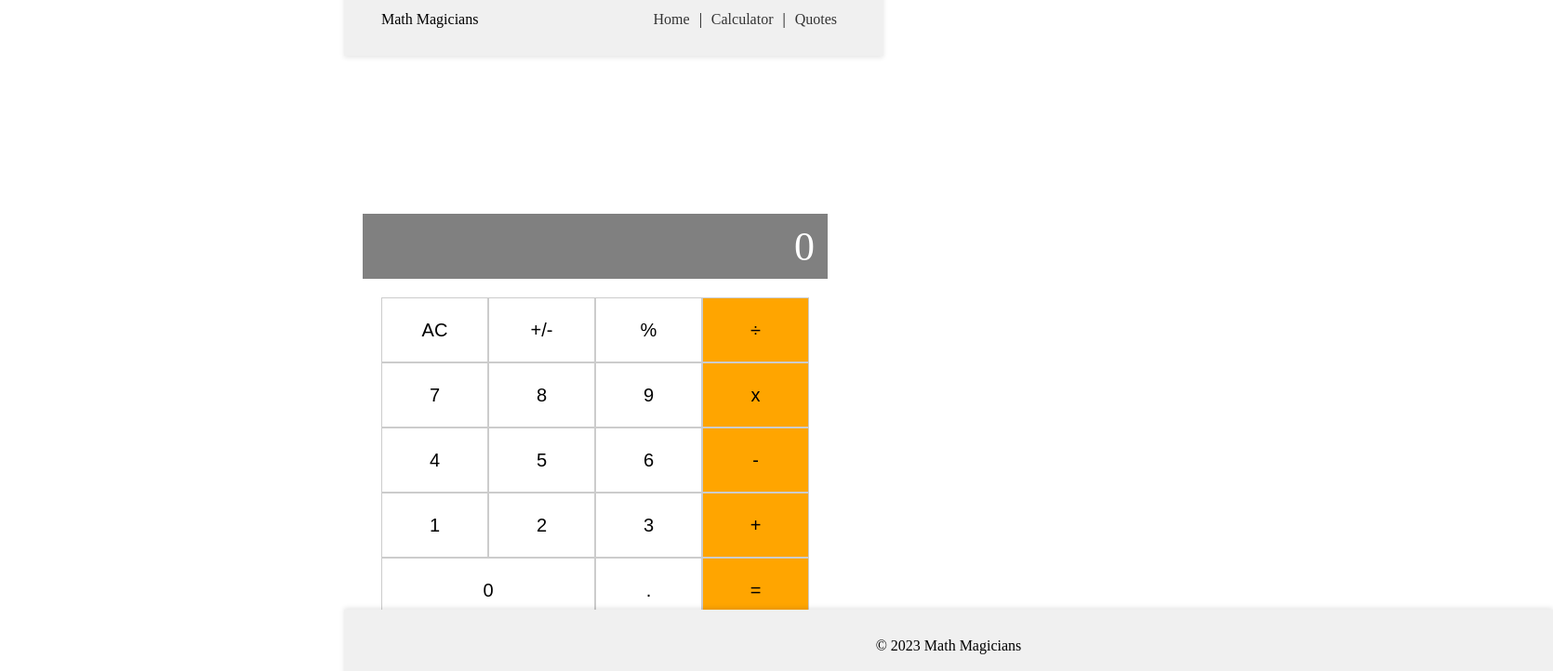
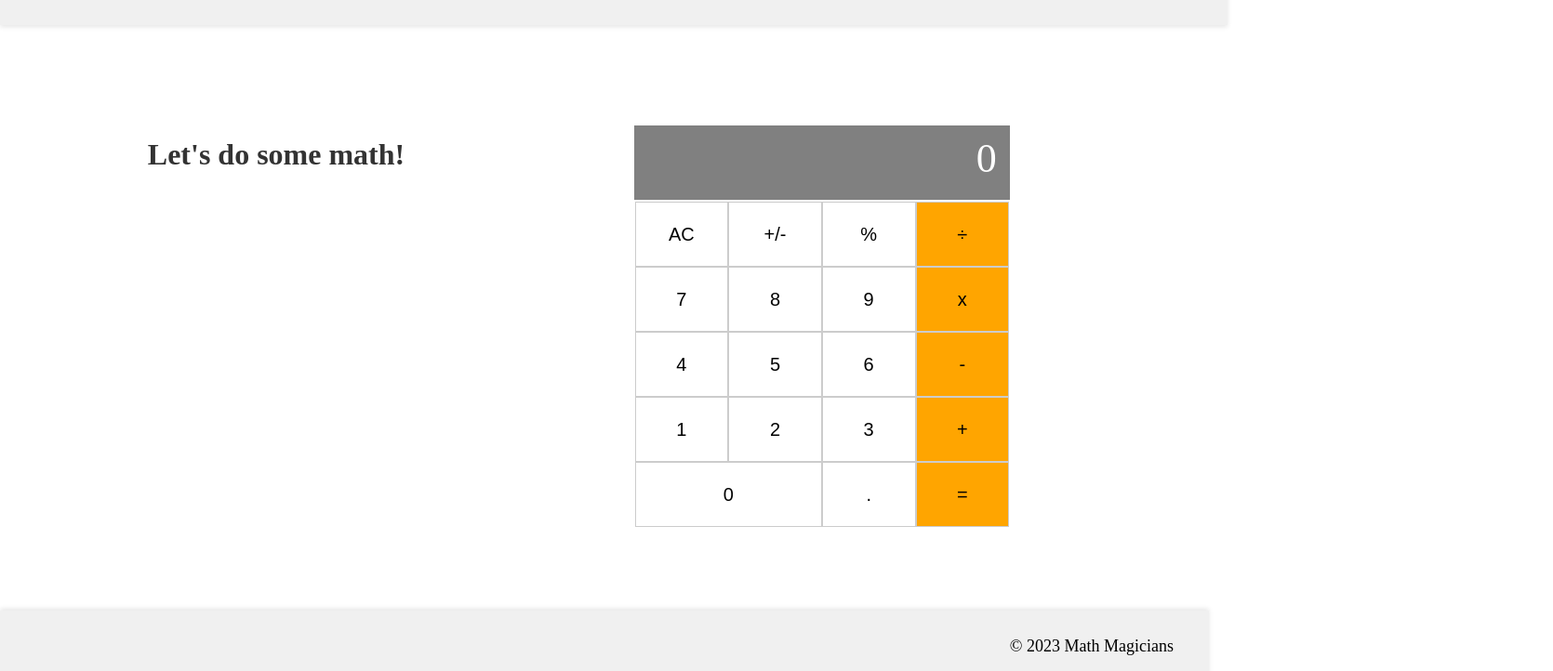
Before and after one commit to CVILLA09/Math-Magicians, a React (Create React App) app: page /calculator in a window 1280 px wide. Shown: the part 66-788 px from the top of the page at 93% size, 1670 px wide, since content can reach past the window. Built offline with nearby package versions, Linux system fonts and the light colour scheme.

Commit message:
Improve overall styling for full-website pages

```diff
--- a/src/components/Calculator.css
+++ b/src/components/Calculator.css
@@ -1,14 +1,32 @@
 /* Style for the display */
+.calculator-container {
+  display: flex;
+  justify-content: space-between;
+  align-items: center;
+  padding: 40px 100px; /* Adjust as needed */
+  max-width: 100%;
+}
+
+.calculator-heading {
+  font-size: 2rem;
+  text-align: left;
+  color: #333;
+  width: 40%; /* Adjust as needed */
+  margin-top: -360px;
+  margin-right: 150px;
+}
+
 .display {
   background-color: gray;
   color: white;
-  width: 100%;
-  height: 70px;
+  width: 92%;
+  height: 80px;
   text-align: right;
   padding: 10px;
   box-sizing: border-box;
   font-size: 44px;
   padding-right: 14px;
+  margin-bottom: -2vh;
 }
 
 /* Style for buttons */
@@ -46,7 +64,6 @@
 /* Layout styling for buttons and calculator */
 .calculator {
   width: 500px;
-  margin: 150px auto;
   display: flex;
   flex-direction: column;
   align-items: center;
--- a/src/components/Calculator.js
+++ b/src/components/Calculator.js
@@ -16,6 +16,8 @@ const Calculator = () => {
   };
 
   return (
+    <div className="calculator-container">
+      <h2 className="calculator-heading">Let&apos;s do some math!</h2>
       <div className="calculator">
         <Display value={calculatorData.next || calculatorData.total || '0'} />
         <div className="buttons">
@@ -40,6 +42,7 @@ const Calculator = () => {
           <Button label="=" onClick={() => handleButtonClick('=')} />
         </div>
       </div>
+    </div>
   );
 };
 
--- a/src/layout/Footer.css
+++ b/src/layout/Footer.css
@@ -1,9 +1,15 @@
 footer {
-    position: absolute;
-    bottom: 0;
-    width: 100%;
-    background-color: #f0f0f0;
-    padding: 10px;
-    text-align: center;
-    box-shadow: 0px -2px 5px rgba(0, 0, 0, 0.1);
-  }
+  width: 100%;
+  background-color: #f0f0f0;
+  padding: 10px;
+  text-align: right;
+  font-size: large;
+  box-shadow: 0px -2px 5px rgba(0, 0, 0, 0.1);
+  position: fixed;
+  bottom: 0;
+  left: 0;
+}
+
+.footer-text {
+  margin-right: 10px;
+}
--- a/src/layout/Footer.js
+++ b/src/layout/Footer.js
@@ -3,7 +3,7 @@ import './Footer.css';
 
 const Footer = () => (
   <footer>
-    <div>© 2023 Math Magicians</div>
+    <div className="footer-text">© 2023 Math Magicians</div>
   </footer>
 );
 
--- a/src/layout/Navbar.css
+++ b/src/layout/Navbar.css
@@ -2,10 +2,23 @@ nav {
     display: flex;
     justify-content: space-between;
     align-items: center;
+    font-size: larger;
     background-color: #f0f0f0;
     padding: 10px 20px;
     box-shadow: 0px 2px 5px rgba(0, 0, 0, 0.1);
     width: 100%;
+    position: fixed;
+    top: 0;
+    left: 0;
+  }
+
+  .navbar-title {
+    font-size: 2rem;
+  }
+
+  .navbar-links {
+    margin-right: 10px;
+    gap: 7px;
   }
 
   nav div {
@@ -21,4 +34,5 @@ nav {
 
   nav a:hover {
     text-decoration: underline;
+    color: blue;
   }
--- a/src/layout/Navbar.js
+++ b/src/layout/Navbar.js
@@ -4,8 +4,8 @@ import './Navbar.css';
 
 const Navbar = () => (
   <nav>
-    <div>Math Magicians</div>
-    <div>
+    <div className="navbar-title">Math Magicians</div>
+    <div className="navbar-links">
       <Link to="/">Home</Link>
       {' '}
       |
--- a/src/pages/Home.css
+++ b/src/pages/Home.css
@@ -1,13 +1,14 @@
 h1 {
-    font-size: 2rem;
-    margin-bottom: 20px;
+    font-size: 4rem;
+    margin-top: -15vh;
   }
 
   p {
-    font-size: 1rem;
-    margin-bottom: 10px;
+    font-size: 1.5rem;
+    margin-top: 50px;
+    margin-bottom: -30px;
   }
 
   div {
-    padding: 20px;
+    padding: 18px;
   }
--- a/src/pages/Home.js
+++ b/src/pages/Home.js
@@ -4,8 +4,8 @@ import './Home.css';
 const Home = () => (
   <div>
     <h1>Welcome to our page</h1>
-    <p>Lorem ipsum dolor sit amet, consecteur...</p>
-    <p>Lorem ipsum dolor sit amet, consecteur...</p>
+    <p>Math Magicians is a community for math enthusiasts and learners.</p>
+    <p>Explore our calculator, read interesting quotes, and join us on our mathematical journey!</p>
   </div>
 );
 
--- /dev/null
+++ b/src/quotes/Quotes.css
@@ -0,0 +1,27 @@
+.quote-container {
+    max-width: 700px; /* Use max-width instead of fixed width */
+    width: 80%; /* Responsive width */
+    margin: 20px auto;
+    border: 1px solid #ddd;
+    background-color: #f9f9f9;
+    padding: 20px;
+    height: auto;
+    margin: 20px;
+    box-shadow: 0 4px 6px rgba(0, 0, 0, 0.1);
+    font-style: italic;
+    font-size: 18px;
+    line-height: 1.5;
+    text-align: justify;
+    position: relative;
+  }
+
+  .quote-container p {
+    margin-bottom: 10px;
+  }
+
+  .quote-container p:last-child {
+    text-align: right;
+    font-style: normal;
+    font-size: large;
+    font-weight: bold;
+  }
--- a/src/quotes/Quotes.js
+++ b/src/quotes/Quotes.js
@@ -1,5 +1,6 @@
 import React, { useState, useEffect } from 'react';
 import axios from 'axios';
+import './Quotes.css';
 
 function Quotes() {
   const [quote, setQuote] = useState(null);
```
Also changed, not shown: src/App.css (+0 -28 lines). Lines whose indentation alone changed are shown as unchanged.
